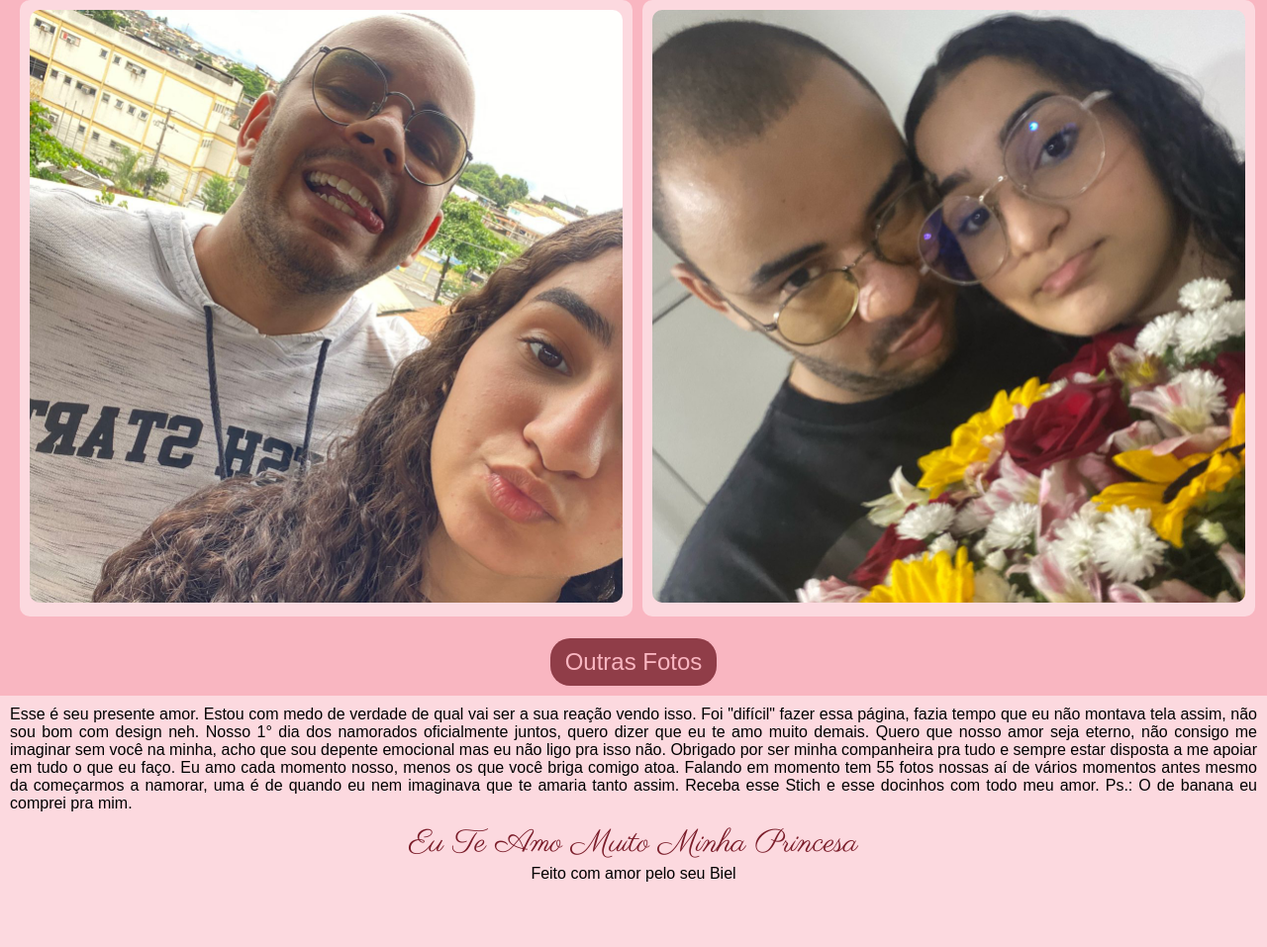
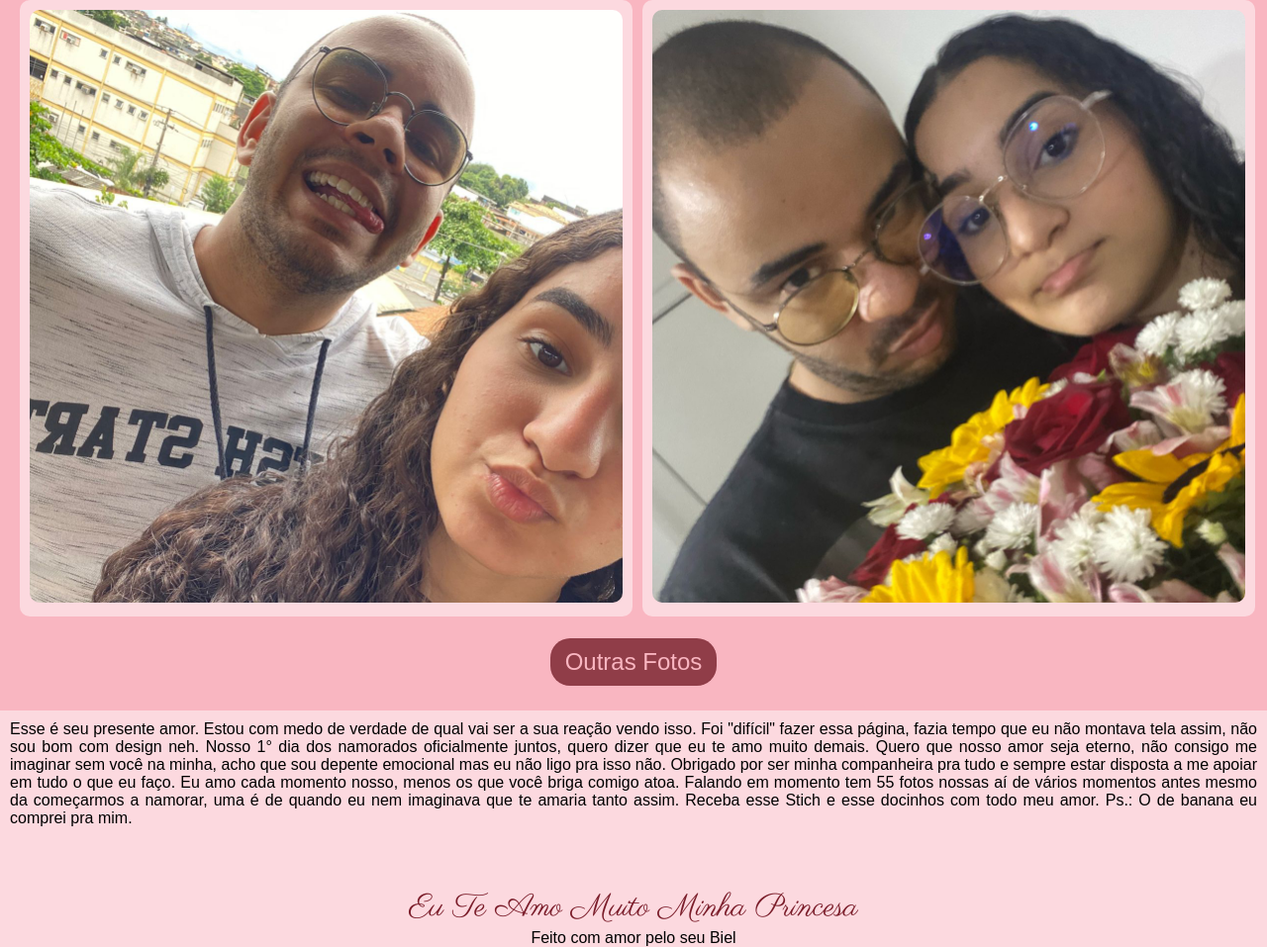
Before and after one commit to gabrielfsoliveiradev/lovers-day, a plain HTML site: page index.html in a window 1280 px wide. Shown: the part 697-1654 px from the top of the page at 99% size. Before the commit the page ends 1589 px from the top, so only its background shows below. Drawn offline with Linux system fonts and the light colour scheme.

Commit message:
complete

```diff
--- a/style.css
+++ b/style.css
@@ -14,12 +14,11 @@
 
 html,
 body {
-  background: #fcd9df;
   height: 100%;
 }
 
 #total{
-  background-color: #F9B6C1;
+  background-color: #fcd9df;
 }
 
 h1,
@@ -28,6 +27,11 @@ h2 {
   color: #7A1C29;
   font-size: 2rem;
   font-family: "Parisienne", cursive;
+}
+
+header,
+#album-button{
+  background-color: #F9B6C1;
 }
 
 #photo-album{
@@ -53,6 +57,10 @@ h2 {
   border-radius: 10px;
 }
 
+#album-button{
+  padding-bottom: 15px;
+}
+
 button{
   display: block;
   border: none;
@@ -68,6 +76,10 @@ button{
   padding: 10px;
 }
 
+footer{
+  margin-top: 50px;
+}
+
 #inscription,
 footer{
   background-color: #fcd9df;
```
